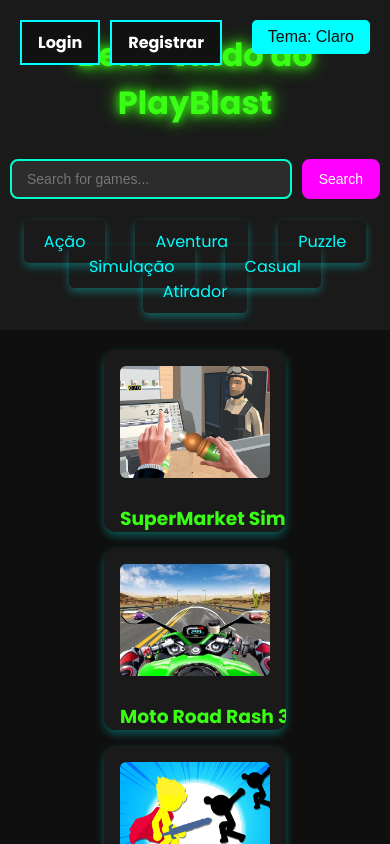
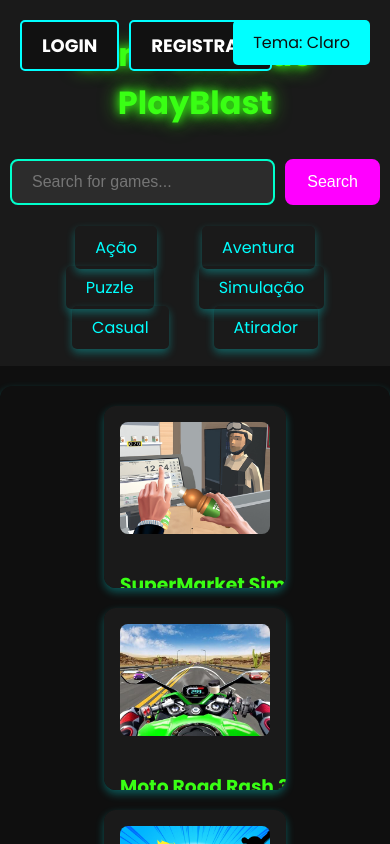
Before and after one commit to pedrolucas201/site-de-jogos, a React (Create React App) app: page / in a window 390 px wide. Shown: the top 844 px of the page. Built offline with nearby package versions, Linux system fonts and the light colour scheme; no server answers.

Commit message:
fix: Perfil.tsx to add a Component, and fix styles.css

```diff
--- a/src/components/Perfil.tsx
+++ b/src/components/Perfil.tsx
@@ -3,6 +3,7 @@ import { auth } from '../firebaseConfig'; // Importa o auth do Firebase
 import { useNavigate } from 'react-router-dom';
 import { signOut, onAuthStateChanged } from 'firebase/auth';
 import '../styles/styles.css'; // Adicionando um arquivo de estilo separado
+import BackToHomeButton from './BackToHomeButton';
 
 const Perfil: React.FC = () => {
   const navigate = useNavigate();
@@ -36,6 +37,7 @@ const Perfil: React.FC = () => {
       <button onClick={handleLogout} className="logout-button">
         Logout
       </button>
+      <BackToHomeButton />
     </div>
   );
 };
--- a/src/styles/styles.css
+++ b/src/styles/styles.css
@@ -27,6 +27,9 @@ header {
   padding: 10px 0;
   text-align: center;
   width: 100%;
+  position: relative;
+  flex-shrink: 0;
+  z-index: 1;
 }
 
 nav ul {
@@ -35,10 +38,12 @@ nav ul {
   display: flex;
   justify-content: center;
   flex-wrap: wrap;
+  gap: 15px;
 }
 
 nav ul li {
   margin: 0 15px;
+  display: inline-block;
 }
 
 nav ul li a {
@@ -64,6 +69,11 @@ nav ul li a:hover {
   padding: 20px;
   border-radius: 12px;
   z-index: 2;
+  position: relative;
+  margin-top: 20px;
+  margin-bottom: 20px;
+  box-shadow: 0 4px 8px rgba(0, 255, 255, 0.3);
+  transition: box-shadow 0.3s ease;
 }
 
 /* Card de Jogos */
@@ -82,6 +92,9 @@ nav ul li a:hover {
   text-overflow: ellipsis;
   white-space: nowrap;
   display: block;
+  position: relative;
+  z-index: 1;
+  cursor: pointer;
 }
 
 .game-card:hover {
@@ -93,6 +106,7 @@ nav ul li a:hover {
   max-width: 100%;
   height: auto;
   border-radius: 8px;
+  margin-bottom: 10px;
 }
 
 /* Contêiner do Iframe */
@@ -106,6 +120,7 @@ nav ul li a:hover {
   border-radius: 12px;
   box-shadow: 0 4px 8px rgba(0, 255, 255, 0.3);
   transition: box-shadow 0.3s ease;
+  z-index: 1;
 }
 
 /* Rodapé */
@@ -134,6 +149,7 @@ footer {
   cursor: pointer;
   z-index: 1000;
   transition: background-color 0.3s ease;
+  font-family: Poppins, sans-serif;
 }
 
 .back-to-home-button:hover {
@@ -142,14 +158,8 @@ footer {
 
 /* Switch de tema */
 
-@media (max-width: 768px) {
-  .theme-switcher {
-    top: 10px;
-    right: 10px;
-  }
-}
-
 .theme-switcher {
+  font-family: Poppins, sans-serif;
   position: absolute;
   top: 20px;
   right: 20px;
@@ -198,22 +208,6 @@ footer.light-theme {
 }
 
 /* Barra de Pesquisa */
-
-@media (max-width: 768px) {
-  .search-bar {
-    padding: 10px;
-  }
-
-  .search-bar input[type="text"] {
-    padding: 12px 20px;
-    font-size: 16px;
-  }
-
-  .search-bar button {
-    padding: 12px 20px;
-    font-size: 16px;
-  }
-}
 
 .search-bar {
   display: flex;
@@ -267,14 +261,21 @@ footer.light-theme {
   border: 2px solid #0ff;
   text-decoration: none;
   transition: all 0.3s ease;
+  text-transform: uppercase;
+  cursor: pointer;
+  border-radius: 5px;
+  font-family: Poppins, sans-serif;
+  z-index: 1000;
 }
 
 .neon-button:hover {
   color: #0ff;
   box-shadow: 0 0 10px #0ff, 0 0 20px #0ff, 0 0 30px #0ff;
+  border-color: #00f6ff;
 }
 
 /* Estilos para o container de registro */
+
 .register-container {
   display: flex;
   flex-direction: column;
@@ -349,119 +350,6 @@ a {
 
 a:hover {
   color: #00ffff;
-}
-
-/* Responsividade */
-@media (max-width: 768px) {
-  .register-container {
-    padding: 20px;
-  }
-
-  .register-form input {
-    padding: 10px;
-  }
-
-  .register-form button {
-    padding: 10px;
-  }
-
-  .search-bar input[type="text"] {
-    padding: 10px 15px;
-    font-size: 14px;
-  }
-
-  .search-bar button {
-    padding: 10px 15px;
-    font-size: 14px;
-  }
-
-  .neon-button {
-    padding: 8px 16px;
-    font-size: 16px;
-  }
-
-  .neon-button:hover {
-    box-shadow: 0 0 5px #0ff, 0 0 10px #0ff, 0 0 15px #0ff;
-  }
-
-  .back-to-home-button {
-    padding: 8px 16px;
-    font-size: 16px;
-  }
-
-  .theme-switcher {
-    padding: 8px 16px;
-    font-size: 16px;
-  }
-
-  .auth-buttons .neon-button {
-    padding: 8px 16px;
-    font-size: 16px;
-  }
-
-  .auth-buttons .neon-button:hover {
-    box-shadow: 0 0 5px #0ff, 0 0 10px #0ff, 0 0 15px #0ff;
-  }
-
-  .game-card {
-    width: 150px;
-    height: 150px;
-  }
-
-  .game-card img {
-    border-radius: 6px;
-  }
-
-  .game-card.light-theme {
-    box-shadow: 0 4px 8px rgba(255, 0, 255, 0.3);
-  }
-
-  .game-card.light-theme h3 {
-    color: #ff00ff;
-  }
-
-  .back-to-home-button.light-theme {
-    background-color: #00ffff;
-    color: #0f0f0f;
-  }
-
-  .search-bar input[type="text"]:focus {
-    border-color: #ff00ff;
-  }
-
-  .error-message {
-    margin-bottom: 10px;
-  }
-
-  .success-message {
-    margin-bottom: 10px;
-  }
-
-  .login-form input {
-    padding: 10px;
-  }
-
-  .login-form button {
-    padding: 10px;
-  }
-
-  .profile-container {
-    padding: 20px;
-  }
-
-  .profile-icon {
-    font-size: 2rem;
-  }
-
-  .profile-content {
-    font-size: 1rem;
-  }
-
-  .logout-button {
-    padding: 8px 16px;
-    font-size: 16px;
-  }
-
 }
 
 /* Estilos para o container de login */
@@ -541,21 +429,6 @@ a:hover {
   color: #00ffff;
 }
 
-/* Responsividade */
-@media (max-width: 768px) {
-  .login-container {
-    padding: 20px;
-  }
-
-  .login-form input {
-    padding: 10px;
-  }
-
-  .login-form button {
-    padding: 10px;
-  }
-}
-
 /* Estilizando a seção dos botões no topo */
 .auth-buttons-container {
   position: absolute;
@@ -564,6 +437,7 @@ a:hover {
   display: flex;
   gap: 15px;
   z-index: 1000;
+
 }
 
 .auth-buttons-container .neon-button {
@@ -576,6 +450,10 @@ a:hover {
   text-decoration: none;
   text-transform: uppercase;
   transition: all 0.3s ease;
+  cursor: pointer;
+  border-radius: 5px;
+  font-family: Poppins, sans-serif;
+  z-index: 1000;
 }
 
 .auth-buttons-container .neon-button:hover {
@@ -590,17 +468,31 @@ a:hover {
   top: 10px;
   left: 10px;
   z-index: 1000;
+  display: flex;
+  gap: 10px;
+  align-items: center;
+  justify-content: center;
+  padding: 10px;
+  border-radius: 8px;
+  background-color: #111;
+  box-shadow: 0 4px 8px rgba(0, 255, 255, 0.3);
+  transition: box-shadow 0.3s ease;
+  font-family: Poppins, sans-serif;
+  cursor: pointer;
 }
 
 .profile-icon {
   font-size: 2.5rem;
   color: #fff;
   cursor: pointer;
+  transition: color 0.3s ease;
 }
 
 .profile-page {
   text-align: center;
   margin-top: 50px;
+  color: #fff;
+  font-family: Poppins, sans-serif;
 }
 
 /* Estilos para o container de informações do usuário */
@@ -614,11 +506,25 @@ a:hover {
   padding: 20px;
   background-color: #121212;
   color: #fff;
+  font-family: Poppins, sans-serif;
+  transition: background-color 0.3s ease;
+  z-index: 1;
+  position: relative;
+  overflow: hidden;
+  box-shadow: 0 4px 8px rgba(0, 255, 255, 0.3);
+  border-radius: 12px;
+  margin: 20px;
+  text-align: center;
 }
 
 .profile-header {
   text-align: center;
   margin-top: 20px;
+  margin-bottom: 20px;
+  font-weight: bold;
+  color: #00ffff;
+  text-shadow: 0 0 10px #00ffff, 0 0 20px #00ffff;
+  font-size: 2rem;
 }
 
 .profile-content {
@@ -628,10 +534,14 @@ a:hover {
   justify-content: center;
   align-items: center;
   font-size: 1.2rem;
+  gap: 10px;
+  margin-bottom: 20px;
 }
 
 .profile-content p {
   margin-bottom: 10px;
+  font-size: 1rem;
+  color: #fff;
 }
 
 .logout-button {
@@ -645,6 +555,8 @@ a:hover {
   position: absolute;
   bottom: 20px;
   text-align: center;
+  transition: background-color 0.3s ease;
+  font-family: Poppins, sans-serif;
 }
 
 .logout-button:hover {
@@ -660,9 +572,57 @@ a:hover {
   display: flex;
   flex-direction: row;
   gap: 10px;
+  z-index: 1000;
+  font-family: Poppins, sans-serif;
 }
 
 .auth-buttons .neon-button {
   margin-bottom: 10px;
   display: inline-block;
+  padding: 10px 20px;
+  font-size: 18px;
+  font-weight: bold;
+  color: #fff;
+  background-color: #111;
+  border: 2px solid #0ff;
+  text-decoration: none;
+  transition: all 0.3s ease;
+  text-transform: uppercase;
+  cursor: pointer;
+  border-radius: 5px;
+  font-family: Poppins, sans-serif;
+  z-index: 1000;
 }
+
+/* Estilos responsivos */
+@media (max-width: 768px) {
+  .auth-buttons-container {
+    flex-direction: column;
+    right: 10px; /* Ajustado para evitar sobreposição em telas menores */
+  }
+
+  .games-grid {
+    gap: 20px; /* Reduzido o espaçamento para telas menores */
+  }
+
+  .game-card {
+    width: 180px;
+    height: 180px; /* Ajuste de tamanho dos cards em telas menores */
+  }
+}
+
+@media (max-width: 480px) {
+  .auth-buttons-container {
+    position: static;
+    margin-top: 10px;
+  }
+
+  .search-bar {
+    max-width: 100%; /* Ocupe todo o espaço disponível em telas pequenas */
+  }
+
+  .game-card {
+    width: 150px;
+    height: 150px; /* Ajuste adicional em telas muito pequenas */
+  }
+}
```
